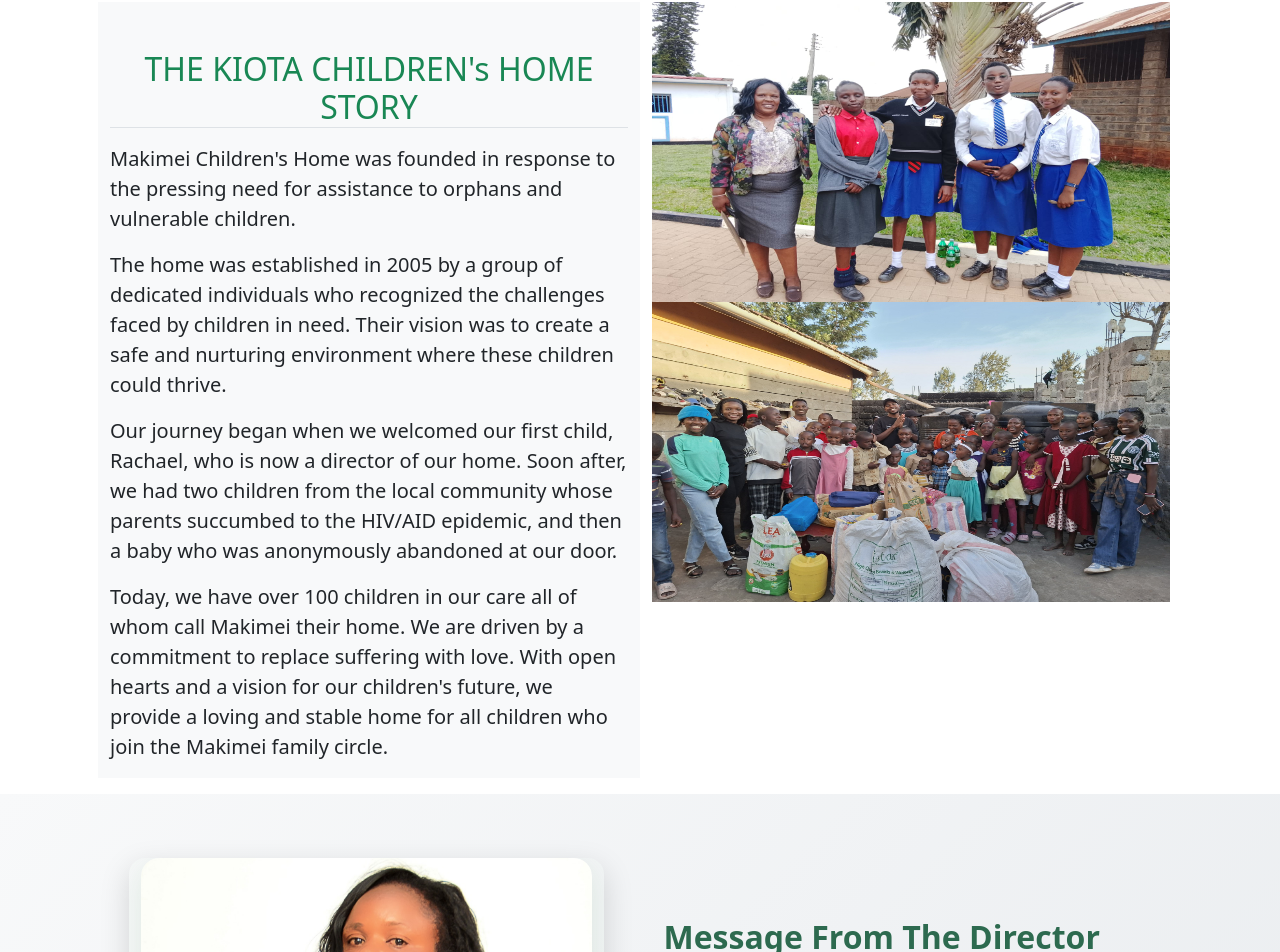
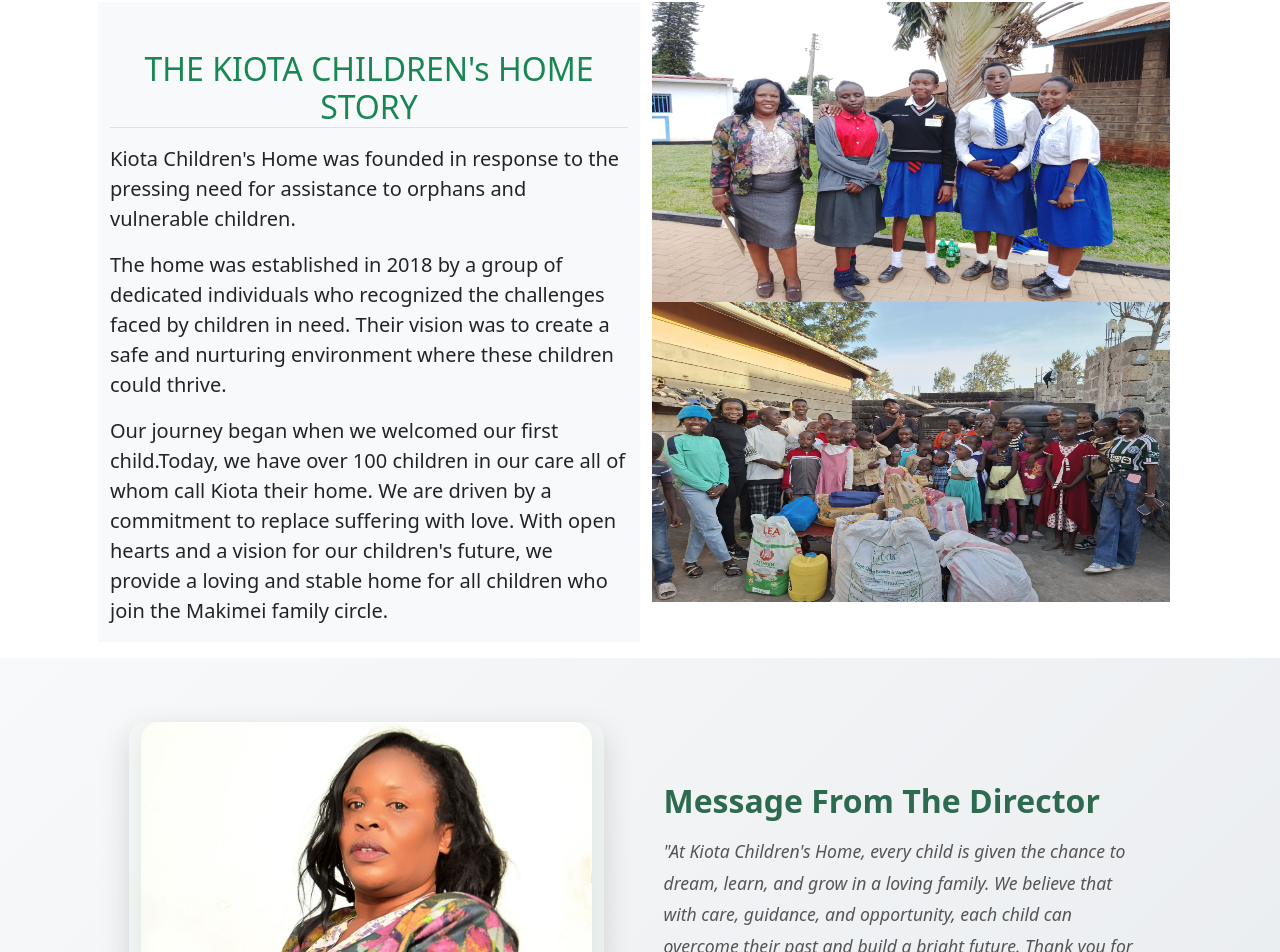
Before and after one commit to EngineerBwonda/kiotachildrenhome, a Next.js app: page /about in a window 1280 px wide. Shown: the part 738-1690 px from the top of the page. Built offline with nearby package versions, Linux system fonts and the light colour scheme.

Commit message:
updated our story page

```diff
--- a/src/app/components/aboutUs.jsx
+++ b/src/app/components/aboutUs.jsx
@@ -65,30 +65,23 @@ export default function AboutUsPage() {
             </h2>
 
             <p className="text-dark mt-3 fs-5  ">
-              Makimei Children&apos;s Home was founded in response to the
-              pressing need for assistance to orphans and vulnerable children.
+              Kiota Children&apos;s Home was founded in response to the pressing
+              need for assistance to orphans and vulnerable children.
             </p>
             <p className="text-dark fs-5">
-              The home was established in 2005 by a group of dedicated
+              The home was established in 2018 by a group of dedicated
               individuals who recognized the challenges faced by children in
               need. Their vision was to create a safe and nurturing environment
               where these children could thrive.
             </p>
 
             <p className="text-dark fs-5">
-              Our journey began when we welcomed our first child, Rachael, who
-              is now a director of our home. Soon after, we had two children
-              from the local community whose parents succumbed to the HIV/AID
-              epidemic, and then a baby who was anonymously abandoned at our
-              door.
-            </p>
-
-            <p className="text-dark fs-5">
-              Today, we have over 100 children in our care all of whom call
-              Makimei their home. We are driven by a commitment to replace
-              suffering with love. With open hearts and a vision for our
-              children&apos;s future, we provide a loving and stable home for
-              all children who join the Makimei family circle.
+              Our journey began when we welcomed our first child.Today, we have
+              over 100 children in our care all of whom call Kiota their home.
+              We are driven by a commitment to replace suffering with love. With
+              open hearts and a vision for our children&apos;s future, we
+              provide a loving and stable home for all children who join the
+              Makimei family circle.
             </p>
           </div>
           <div className="col ">
```
Also changed, not shown: src/app/gallery/page.jsx (+9 -9 lines).
